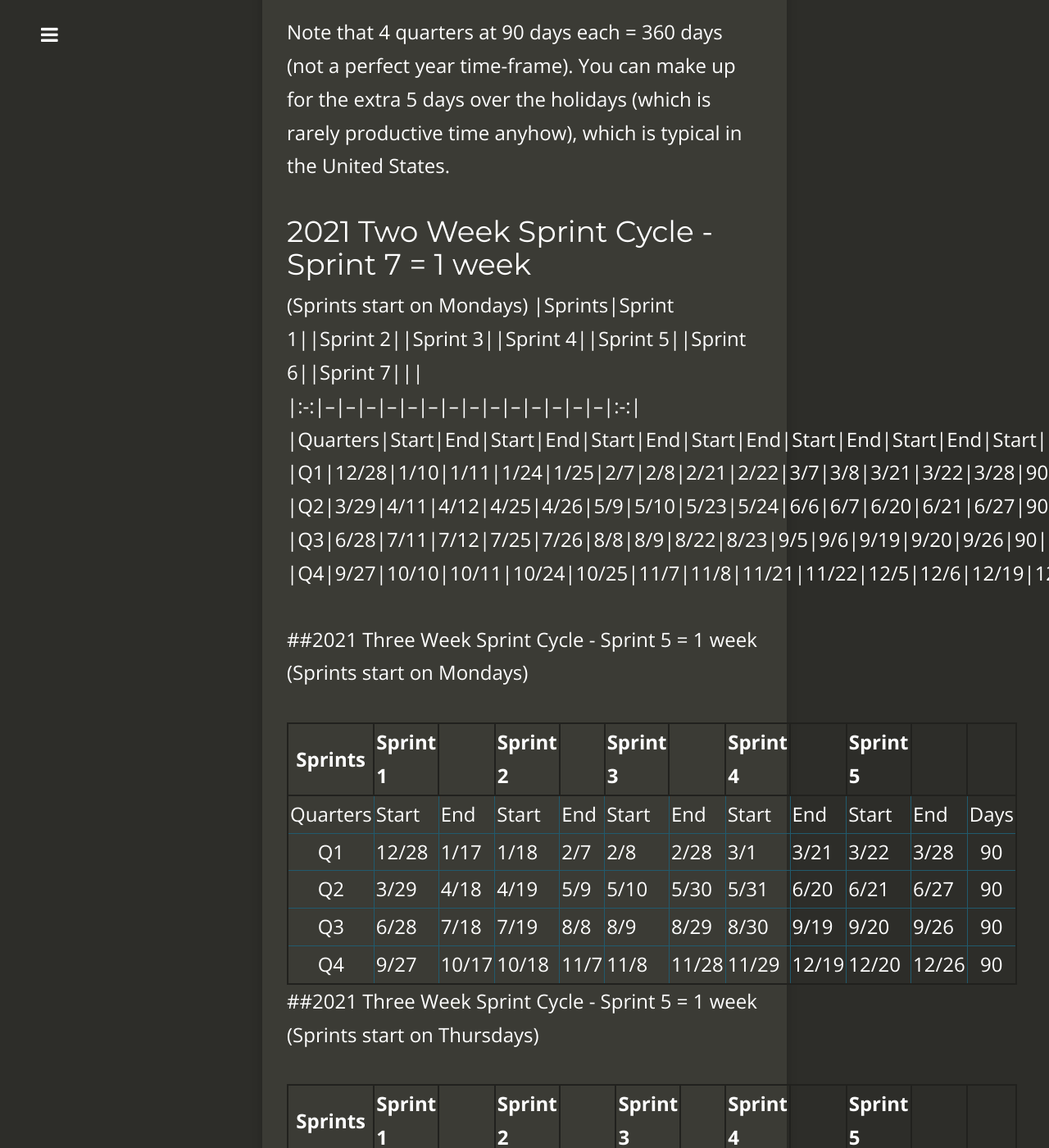
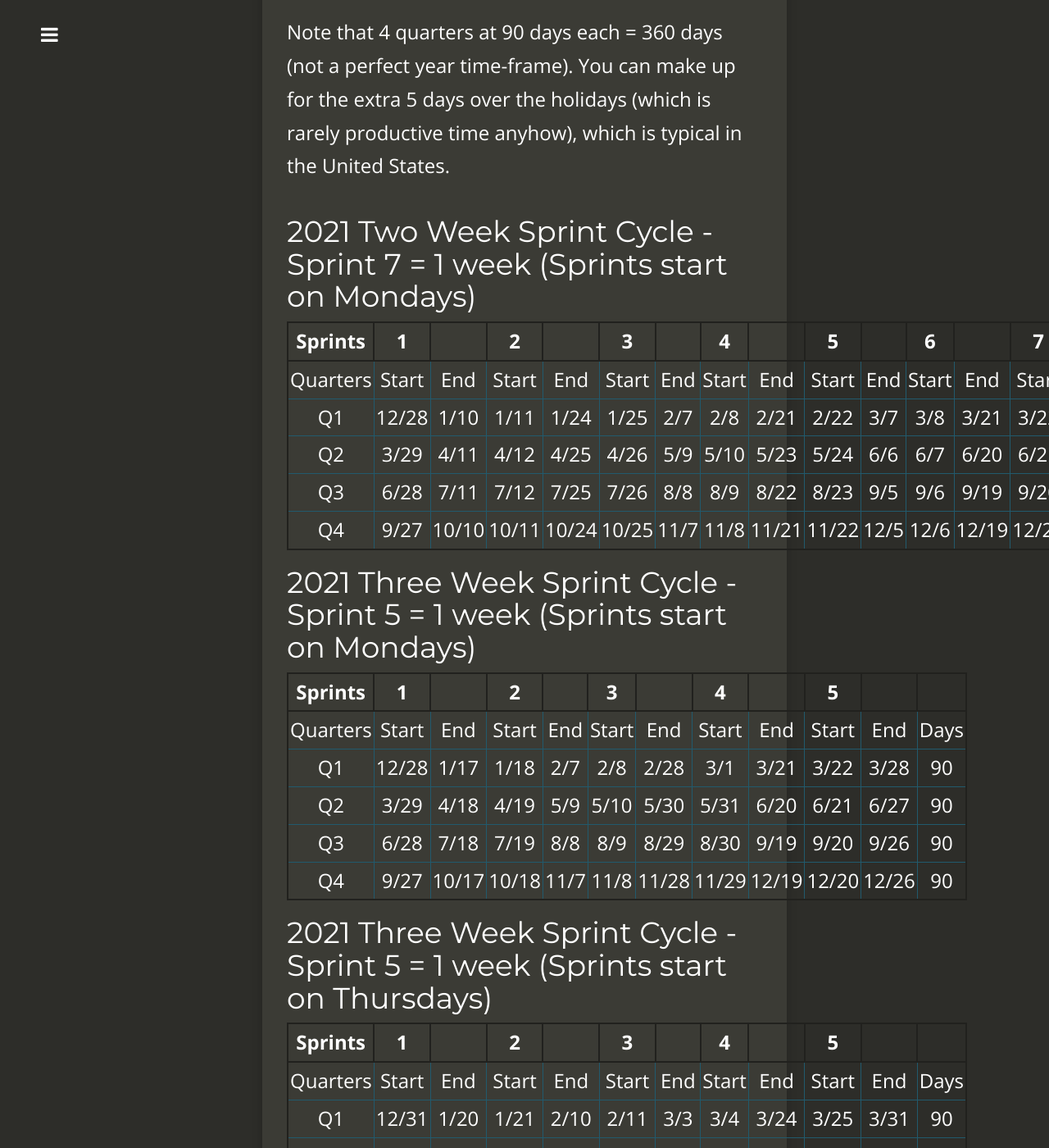
Before and after one commit to GitMje/gitmje.github.io, a Jekyll site: the page built from _posts/2021-02-17-agile-timelines.md, in a window 1280 px wide and 1400 px high, scrolled down 1819 px. Shown: the whole window at 82% size. Built offline with Jekyll 4.4.1, drawn with Linux system fonts in a browser that asks for light colours; nearby versions of some CDN libraries; some of the changed text lies outside the part shown.

Commit message:
Fix table

```diff
--- a/_posts/2021-02-17-agile-timelines.md
+++ b/_posts/2021-02-17-agile-timelines.md
@@ -24,32 +24,30 @@ I use the one week sprint (sprint 5/7) to do quarterly roadmap planning with my
 
 Note that 4 quarters at 90 days each = 360 days (not a perfect year time-frame).  You can make up for the extra 5 days over the holidays (which is rarely productive time anyhow), which is typical in the United States.
 
-## 2021 Two Week Sprint Cycle - Sprint 7 = 1 week
-(Sprints start on Mondays)
-|Sprints|Sprint 1||Sprint 2||Sprint 3||Sprint 4||Sprint 5||Sprint 6||Sprint 7|||
-|:-:|--|--|--|--|--|--|--|--|--|--|--|--|--|--|:-:|
+## 2021 Two Week Sprint Cycle - Sprint 7 = 1 week (Sprints start on Mondays)
+
+|Sprints|1||2||3||4||5||6||7|||
+|:-:|:-:|:-:|:-:|:-:|:-:|:-:|:-:|:-:|:-:|:-:|:-:|:-:|:-:|:-:|:-:|
 |Quarters|Start|End|Start|End|Start|End|Start|End|Start|End|Start|End|Start|End|Days|
 |Q1|12/28|1/10|1/11|1/24|1/25|2/7|2/8|2/21|2/22|3/7|3/8|3/21|3/22|3/28|90|
 |Q2|3/29|4/11|4/12|4/25|4/26|5/9|5/10|5/23|5/24|6/6|6/7|6/20|6/21|6/27|90|
 |Q3|6/28|7/11|7/12|7/25|7/26|8/8|8/9|8/22|8/23|9/5|9/6|9/19|9/20|9/26|90|
 |Q4|9/27|10/10|10/11|10/24|10/25|11/7|11/8|11/21|11/22|12/5|12/6|12/19|12/20|12/26|90|
 
-##2021 Three Week Sprint Cycle - Sprint 5 = 1 week
-(Sprints start on Mondays)
+## 2021 Three Week Sprint Cycle - Sprint 5 = 1 week (Sprints start on Mondays)
 
-|Sprints|Sprint 1||Sprint 2||Sprint 3||Sprint 4||Sprint 5|||
-|:-:|--|--|--|--|--|--|--|--|--|--|:-:|
+|Sprints|1||2||3||4||5|||
+|:-:|:-:|:-:|:-:|:-:|:-:|:-:|:-:|:-:|:-:|:-:|:-:|
 |Quarters|Start|End|Start|End|Start|End|Start|End|Start|End|Days|
 |Q1|12/28|1/17|1/18|2/7|2/8|2/28|3/1|3/21|3/22|3/28|90|
 |Q2|3/29|4/18|4/19|5/9|5/10|5/30|5/31|6/20|6/21|6/27|90|
 |Q3|6/28|7/18|7/19|8/8|8/9|8/29|8/30|9/19|9/20|9/26|90|
 |Q4|9/27|10/17|10/18|11/7|11/8|11/28|11/29|12/19|12/20|12/26|90|
 
-##2021 Three Week Sprint Cycle - Sprint 5 = 1 week
-(Sprints start on Thursdays)
+## 2021 Three Week Sprint Cycle - Sprint 5 = 1 week (Sprints start on Thursdays)
 
-|Sprints|Sprint 1||Sprint 2||Sprint 3||Sprint 4||Sprint 5|||
-|:-:|--|--|--|--|--|--|--|--|--|--|:-:|
+|Sprints|1||2||3||4||5|||
+|:-:|:-:|:-:|:-:|:-:|:-:|:-:|:-:|:-:|:-:|:-:|:-:|
 |Quarters|Start|End|Start|End|Start|End|Start|End|Start|End|Days|
 |Q1|12/31|1/20|1/21|2/10|2/11|3/3|3/4|3/24|3/25|3/31|90|
 |Q2|4/1|4/21|4/22|5/12|5/13|6/2|6/3|6/23|6/24|6/30|90|
```
Also changed, not shown: other parts of _posts/2021-02-17-agile-timelines.md (+2 -2 lines).
